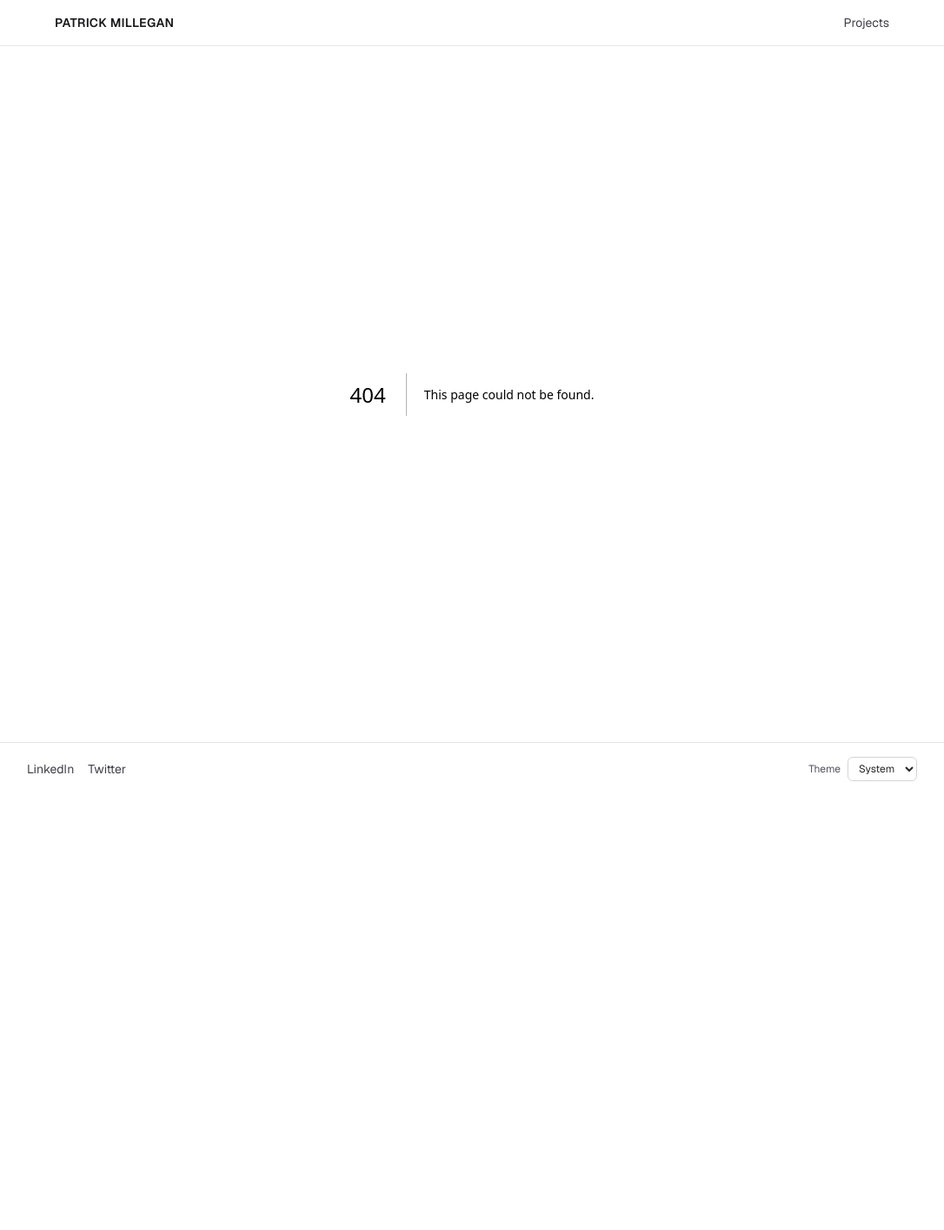
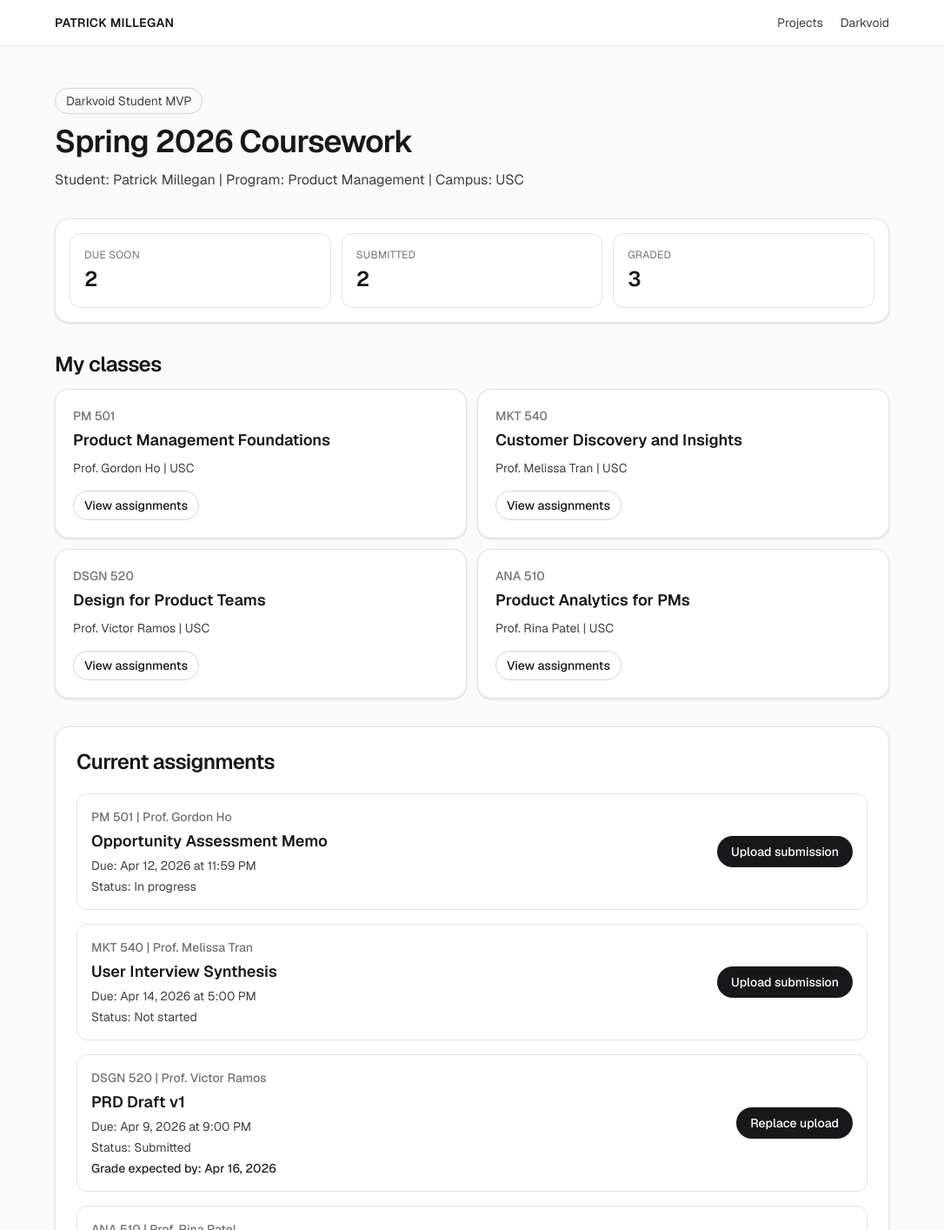
Before and after one commit to pmillegan/patrick-site, a Next.js app: page /darkvoid in a window 1280 px wide. Before the commit this address had no page. Shown: the top 1414 px of the page at 87% size, without its empty margins (97-1183 px from the left). Before the commit the page ends 914 px from the top, so only its background shows below. Built offline with nearby package versions, Linux system fonts and the light colour scheme.

Commit message:
add darkvoid student assignment dashboard MVP
Introduce a new /darkvoid student experience with mock classes, assignment upload CTAs, and grade timing visibility so users can quickly see due work and when grades are expected or posted.

Made-with: Cursor

```diff
--- /dev/null
+++ b/src/app/darkvoid/page.tsx
@@ -0,0 +1,257 @@
+import type { Metadata } from "next";
+
+type Course = {
+  id: string;
+  code: string;
+  title: string;
+  instructor: string;
+  school: string;
+};
+
+type ActiveAssignment = {
+  id: string;
+  courseId: string;
+  title: string;
+  dueAt: string;
+  status: "Not started" | "In progress" | "Submitted";
+  uploadLabel: string;
+  gradeExpectedBy?: string;
+};
+
+type PastAssignment = {
+  id: string;
+  courseId: string;
+  title: string;
+  submittedOn: string;
+  gradePostedOn: string;
+  grade: string;
+};
+
+const courses: Course[] = [
+  {
+    id: "pm501",
+    code: "PM 501",
+    title: "Product Management Foundations",
+    instructor: "Prof. Gordon Ho",
+    school: "USC",
+  },
+  {
+    id: "mkt540",
+    code: "MKT 540",
+    title: "Customer Discovery and Insights",
+    instructor: "Prof. Melissa Tran",
+    school: "USC",
+  },
+  {
+    id: "dsgn520",
+    code: "DSGN 520",
+    title: "Design for Product Teams",
+    instructor: "Prof. Victor Ramos",
+    school: "USC",
+  },
+  {
+    id: "ana510",
+    code: "ANA 510",
+    title: "Product Analytics for PMs",
+    instructor: "Prof. Rina Patel",
+    school: "USC",
+  },
+];
+
+const activeAssignments: ActiveAssignment[] = [
+  {
+    id: "a1",
+    courseId: "pm501",
+    title: "Opportunity Assessment Memo",
+    dueAt: "Apr 12, 2026 at 11:59 PM",
+    status: "In progress",
+    uploadLabel: "Upload submission",
+  },
+  {
+    id: "a2",
+    courseId: "mkt540",
+    title: "User Interview Synthesis",
+    dueAt: "Apr 14, 2026 at 5:00 PM",
+    status: "Not started",
+    uploadLabel: "Upload submission",
+  },
+  {
+    id: "a3",
+    courseId: "dsgn520",
+    title: "PRD Draft v1",
+    dueAt: "Apr 9, 2026 at 9:00 PM",
+    status: "Submitted",
+    uploadLabel: "Replace upload",
+    gradeExpectedBy: "Apr 16, 2026",
+  },
+  {
+    id: "a4",
+    courseId: "ana510",
+    title: "Roadmap Prioritization Exercise",
+    dueAt: "Apr 18, 2026 at 11:59 PM",
+    status: "Submitted",
+    uploadLabel: "Upload revision",
+    gradeExpectedBy: "Apr 25, 2026",
+  },
+];
+
+const pastAssignments: PastAssignment[] = [
+  {
+    id: "p1",
+    courseId: "pm501",
+    title: "Competitive Landscape Brief",
+    submittedOn: "Mar 18, 2026",
+    gradePostedOn: "Mar 24, 2026",
+    grade: "93%",
+  },
+  {
+    id: "p2",
+    courseId: "mkt540",
+    title: "Customer Persona Deck",
+    submittedOn: "Mar 10, 2026",
+    gradePostedOn: "Mar 16, 2026",
+    grade: "A-",
+  },
+  {
+    id: "p3",
+    courseId: "dsgn520",
+    title: "Prototype Feedback Reflection",
+    submittedOn: "Feb 27, 2026",
+    gradePostedOn: "Mar 4, 2026",
+    grade: "91%",
+  },
+];
+
+export const metadata: Metadata = {
+  title: "Darkvoid",
+  description: "Student assignment dashboard MVP inspired by Brightspace workflows.",
+};
+
+function getCourseById(courseId: string) {
+  return courses.find((course) => course.id === courseId);
+}
+
+export default function DarkvoidPage() {
+  const submittedCount = activeAssignments.filter((assignment) => assignment.status === "Submitted").length;
+  const gradedCount = pastAssignments.length;
+  const dueSoonCount = activeAssignments.filter((assignment) => assignment.status !== "Submitted").length;
+
+  return (
+    <main className="mx-auto flex w-full max-w-5xl flex-1 flex-col gap-8 px-6 py-12 sm:px-8">
+      <header className="space-y-3">
+        <p className="inline-flex rounded-full border border-zinc-300 px-3 py-1 text-sm text-zinc-700 dark:border-zinc-700 dark:text-zinc-300">
+          Darkvoid Student MVP
+        </p>
+        <h1 className="text-4xl font-semibold tracking-tight text-zinc-900 dark:text-zinc-100">Spring 2026 Coursework</h1>
+        <p className="text-zinc-700 dark:text-zinc-300">
+          Student: Patrick Millegan | Program: Product Management | Campus: USC
+        </p>
+      </header>
+
+      <section className="grid gap-3 rounded-2xl border border-zinc-200 bg-white p-4 shadow-sm dark:border-zinc-800 dark:bg-zinc-900 sm:grid-cols-3">
+        <div className="rounded-xl border border-zinc-200 p-4 dark:border-zinc-700">
+          <p className="text-xs uppercase tracking-wide text-zinc-500 dark:text-zinc-400">Due soon</p>
+          <p className="mt-1 text-2xl font-semibold text-zinc-900 dark:text-zinc-100">{dueSoonCount}</p>
+        </div>
+        <div className="rounded-xl border border-zinc-200 p-4 dark:border-zinc-700">
+          <p className="text-xs uppercase tracking-wide text-zinc-500 dark:text-zinc-400">Submitted</p>
+          <p className="mt-1 text-2xl font-semibold text-zinc-900 dark:text-zinc-100">{submittedCount}</p>
+        </div>
+        <div className="rounded-xl border border-zinc-200 p-4 dark:border-zinc-700">
+          <p className="text-xs uppercase tracking-wide text-zinc-500 dark:text-zinc-400">Graded</p>
+          <p className="mt-1 text-2xl font-semibold text-zinc-900 dark:text-zinc-100">{gradedCount}</p>
+        </div>
+      </section>
+
+      <section className="space-y-3">
+        <h2 className="text-2xl font-semibold tracking-tight text-zinc-900 dark:text-zinc-100">My classes</h2>
+        <div className="grid gap-3 md:grid-cols-2">
+          {courses.map((course) => (
+            <article
+              key={course.id}
+              className="rounded-2xl border border-zinc-200 bg-white p-5 shadow-sm dark:border-zinc-800 dark:bg-zinc-900"
+            >
+              <p className="text-sm font-medium text-zinc-500 dark:text-zinc-400">{course.code}</p>
+              <h3 className="mt-1 text-lg font-semibold text-zinc-900 dark:text-zinc-100">{course.title}</h3>
+              <p className="mt-2 text-sm text-zinc-700 dark:text-zinc-300">
+                {course.instructor} | {course.school}
+              </p>
+              <a
+                href="#active-assignments"
+                className="mt-4 inline-flex rounded-full border border-zinc-300 px-3 py-1.5 text-sm font-medium text-zinc-900 transition hover:bg-zinc-100 dark:border-zinc-700 dark:text-zinc-100 dark:hover:bg-zinc-800"
+              >
+                View assignments
+              </a>
+            </article>
+          ))}
+        </div>
+      </section>
+
+      <section
+        id="active-assignments"
+        className="rounded-2xl border border-zinc-200 bg-white p-6 shadow-sm dark:border-zinc-800 dark:bg-zinc-900"
+      >
+        <h2 className="text-2xl font-semibold tracking-tight text-zinc-900 dark:text-zinc-100">Current assignments</h2>
+        <ul className="mt-5 space-y-4">
+          {activeAssignments.map((assignment) => {
+            const course = getCourseById(assignment.courseId);
+            return (
+              <li
+                key={assignment.id}
+                className="rounded-xl border border-zinc-200 p-4 dark:border-zinc-700 sm:flex sm:items-center sm:justify-between sm:gap-4"
+              >
+                <div className="space-y-1">
+                  <p className="text-sm font-medium text-zinc-500 dark:text-zinc-400">
+                    {course?.code} | {course?.instructor}
+                  </p>
+                  <p className="text-lg font-semibold text-zinc-900 dark:text-zinc-100">{assignment.title}</p>
+                  <p className="text-sm text-zinc-700 dark:text-zinc-300">Due: {assignment.dueAt}</p>
+                  <p className="text-sm text-zinc-700 dark:text-zinc-300">Status: {assignment.status}</p>
+                  {assignment.gradeExpectedBy ? (
+                    <p className="text-sm font-medium text-zinc-800 dark:text-zinc-200">
+                      Grade expected by: {assignment.gradeExpectedBy}
+                    </p>
+                  ) : null}
+                </div>
+                <button
+                  type="button"
+                  className="mt-4 inline-flex rounded-full bg-zinc-900 px-4 py-2 text-sm font-medium text-white transition hover:bg-zinc-700 dark:bg-zinc-100 dark:text-zinc-900 dark:hover:bg-zinc-300 sm:mt-0"
+                >
+                  {assignment.uploadLabel}
+                </button>
+              </li>
+            );
+          })}
+        </ul>
+      </section>
+
+      <section className="rounded-2xl border border-zinc-200 bg-white p-6 shadow-sm dark:border-zinc-800 dark:bg-zinc-900">
+        <h2 className="text-2xl font-semibold tracking-tight text-zinc-900 dark:text-zinc-100">Past assignments</h2>
+        <ul className="mt-5 space-y-4">
+          {pastAssignments.map((assignment) => {
+            const course = getCourseById(assignment.courseId);
+            return (
+              <li key={assignment.id} className="rounded-xl border border-zinc-200 p-4 dark:border-zinc-700">
+                <p className="text-sm font-medium text-zinc-500 dark:text-zinc-400">
+                  {course?.code} | {course?.title}
+                </p>
+                <p className="mt-1 text-lg font-semibold text-zinc-900 dark:text-zinc-100">{assignment.title}</p>
+                <div className="mt-2 grid gap-1 text-sm text-zinc-700 dark:text-zinc-300">
+                  <p>Submitted on: {assignment.submittedOn}</p>
+                  <p>Grade posted on: {assignment.gradePostedOn}</p>
+                  <p className="font-semibold text-zinc-900 dark:text-zinc-100">Grade: {assignment.grade}</p>
+                </div>
+                <a
+                  href="#"
+                  className="mt-3 inline-flex text-sm font-medium text-zinc-700 underline underline-offset-4 hover:text-zinc-900 dark:text-zinc-300 dark:hover:text-zinc-100"
+                >
+                  View feedback
+                </a>
+              </li>
+            );
+          })}
+        </ul>
+      </section>
+    </main>
+  );
+}
--- a/src/app/layout.tsx
+++ b/src/app/layout.tsx
@@ -54,6 +54,9 @@ export default function RootLayout({
               <Link href="/projects" className="hover:text-zinc-900 dark:hover:text-zinc-100">
                 Projects
               </Link>
+              <Link href="/darkvoid" className="hover:text-zinc-900 dark:hover:text-zinc-100">
+                Darkvoid
+              </Link>
             </nav>
           </div>
         </header>
```
